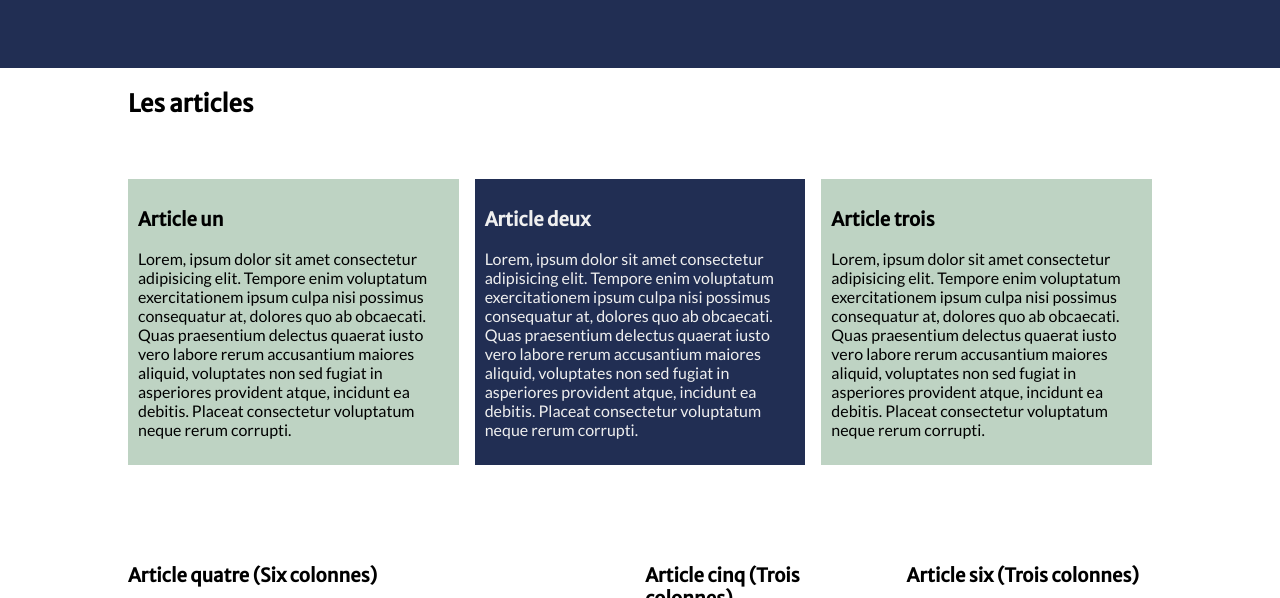
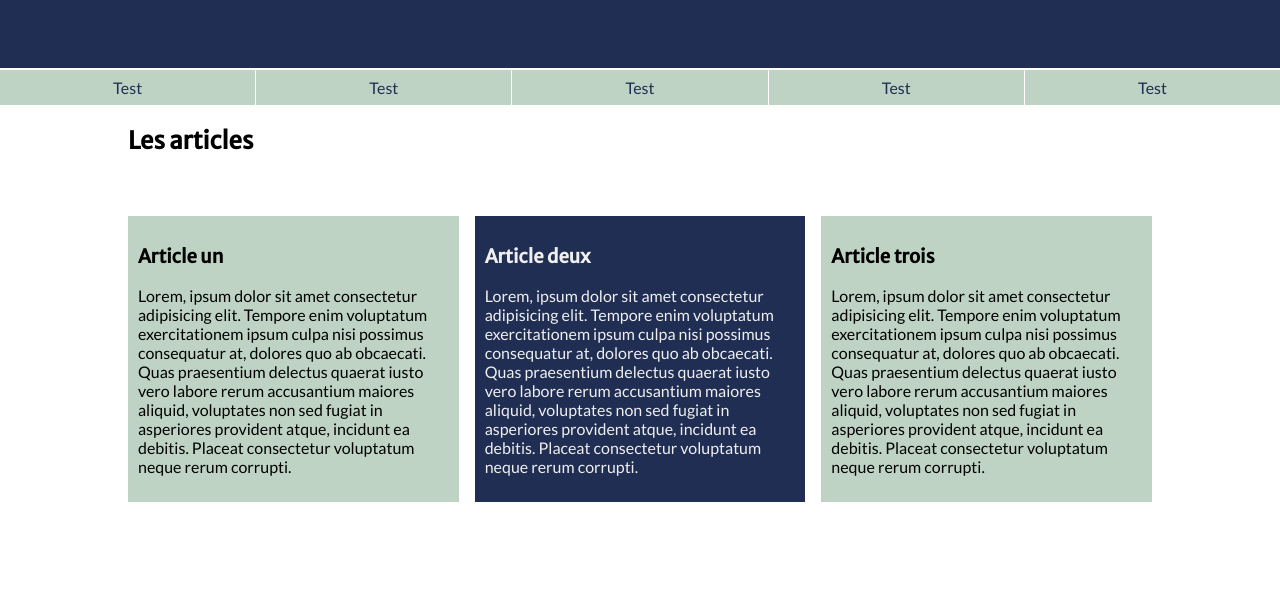
Before and after one commit to stefscan/mini-lib, a plain HTML site: page index.html in a window 1280 px wide. Shown: the part 132-730 px from the top of the page. Drawn offline with Linux system fonts and the light colour scheme.

Commit message:
add menu component and adjust btn component

```diff
--- a/index.html
+++ b/index.html
@@ -17,7 +17,17 @@
         </div>
 
     </header>
+    <nav>
+        <ul class="menu">
+            <li><a href="" class="btn btn-clr-a">Test</a></li>
+            <li><a href="" class="btn btn-clr-a">Test</a></li>
+            <li><a href="" class="btn btn-clr-a">Test</a></li>
+            <li><a href="" class="btn btn-clr-a">Test</a></li>
+            <li><a href="" class="btn btn-clr-a">Test</a></li>
+        </ul>
+    </nav>
     <main class="conteneur">
+
         <h2>Les articles</h2>
         <section class="flex">
             <article class="quatre-col fond-secondaire padding-p">
--- a/styles/main.css
+++ b/styles/main.css
@@ -1,4 +1,5 @@
 
 header{
     height: 200px;
+    margin-bottom: 2px;
 }
--- a/styles/mini-lib.css
+++ b/styles/mini-lib.css
@@ -161,20 +161,50 @@ article{
 
 /* Composants */
 
-.btn{
+.menu{
+    width: 100%;
+    list-style: none;
+    padding: 0;
+    margin: 0;
+    display: flex;
+    gap: 1px;
+}
+
+.menu li{
     display: block;
-    padding: 5px 8px;
-    background-color: #222;
-    color: #eee;
-    transition: all 300ms ease;
+    flex-grow: 1;
 }
 
 .btn{
+    display: block;
+    padding: 8px 8px;
+    background-color: #222;
+    color: #eee;
+    text-decoration: none;
+    text-align: center;
+    transition: all 300ms ease;
+
+}
+
+.btn-clr-p{
+    background-color: var(--clr-principale);
+    color: #eee;
+}
+
+.btn-clr-a{
+    background-color: var(--clr-accent);
+    color: var(--clr-principale);
+}
+
+.btn:hover{
     background-color: #efefef;
     color: #222;
 }
 
 /* Responsive */
+
+
+/* Tablette */
 
 @media screen and (max-width: 1024px) {
 
@@ -200,6 +230,7 @@ article{
 
  }
 
+ /* Mobile */
 
 @media screen and (max-width: 768px) {
 
```
